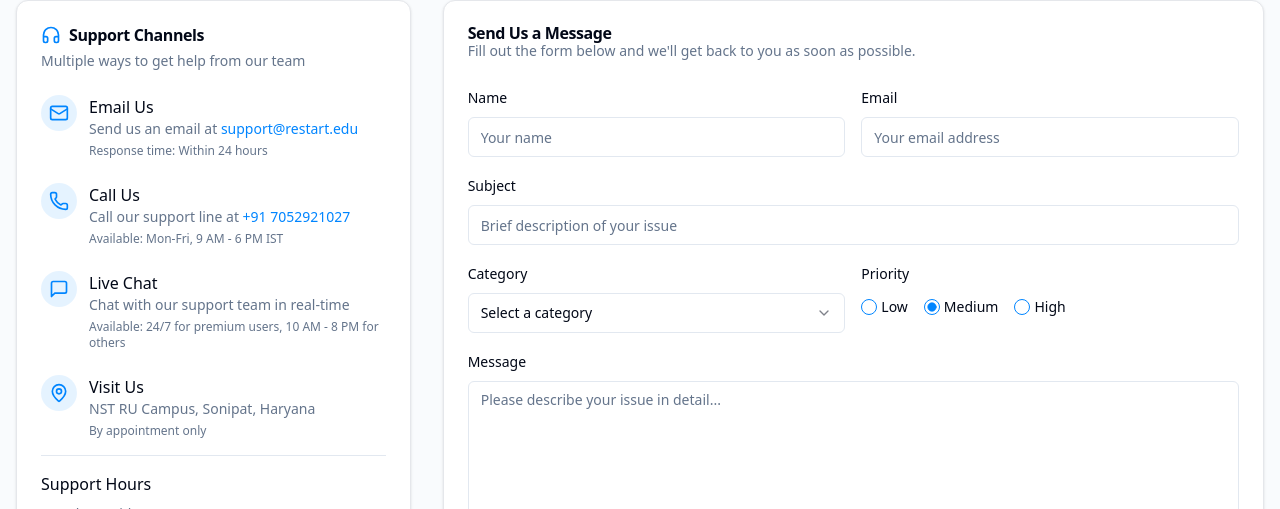
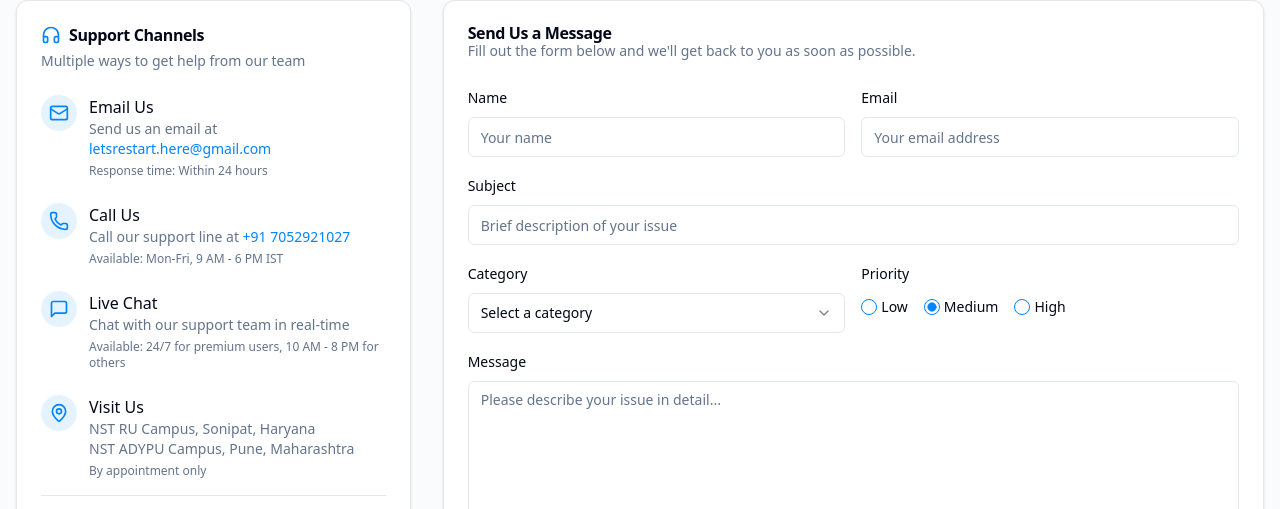
Before and after one commit to REstart-net/REstart-1, a React (Vite) app: page /support in a window 1280 px wide. Shown: the part 224-733 px from the top of the page. Built offline with nearby package versions, Linux system fonts and the light colour scheme; no server answers; the database is empty.

Commit message:
Update ContactSupportPage.tsx
updated contact info

```diff
--- a/src/pages/ContactSupportPage.tsx
+++ b/src/pages/ContactSupportPage.tsx
@@ -114,7 +114,7 @@ export default function ContactSupportPage() {
                     <div>
                       <h3 className="font-medium">Email Us</h3>
                       <p className="text-sm text-muted-foreground">
-                        Send us an email at <a href="mailto:support@restart.edu" className="text-primary hover:underline">support@restart.edu</a>
+                        Send us an email at <a href="mailto:letsrestart.here@gmail.com" className="text-primary hover:underline">letsrestart.here@gmail.com</a>
                       </p>
                       <p className="text-xs text-muted-foreground mt-1">
                         Response time: Within 24 hours
@@ -160,6 +160,9 @@ export default function ContactSupportPage() {
                       <h3 className="font-medium">Visit Us</h3>
                       <p className="text-sm text-muted-foreground">
                         NST RU Campus, Sonipat, Haryana
+                      </p>
+                      <p className="text-sm text-muted-foreground">
+                        NST ADYPU Campus, Pune, Maharashtra
                       </p>
                       <p className="text-xs text-muted-foreground mt-1">
                         By appointment only
```
